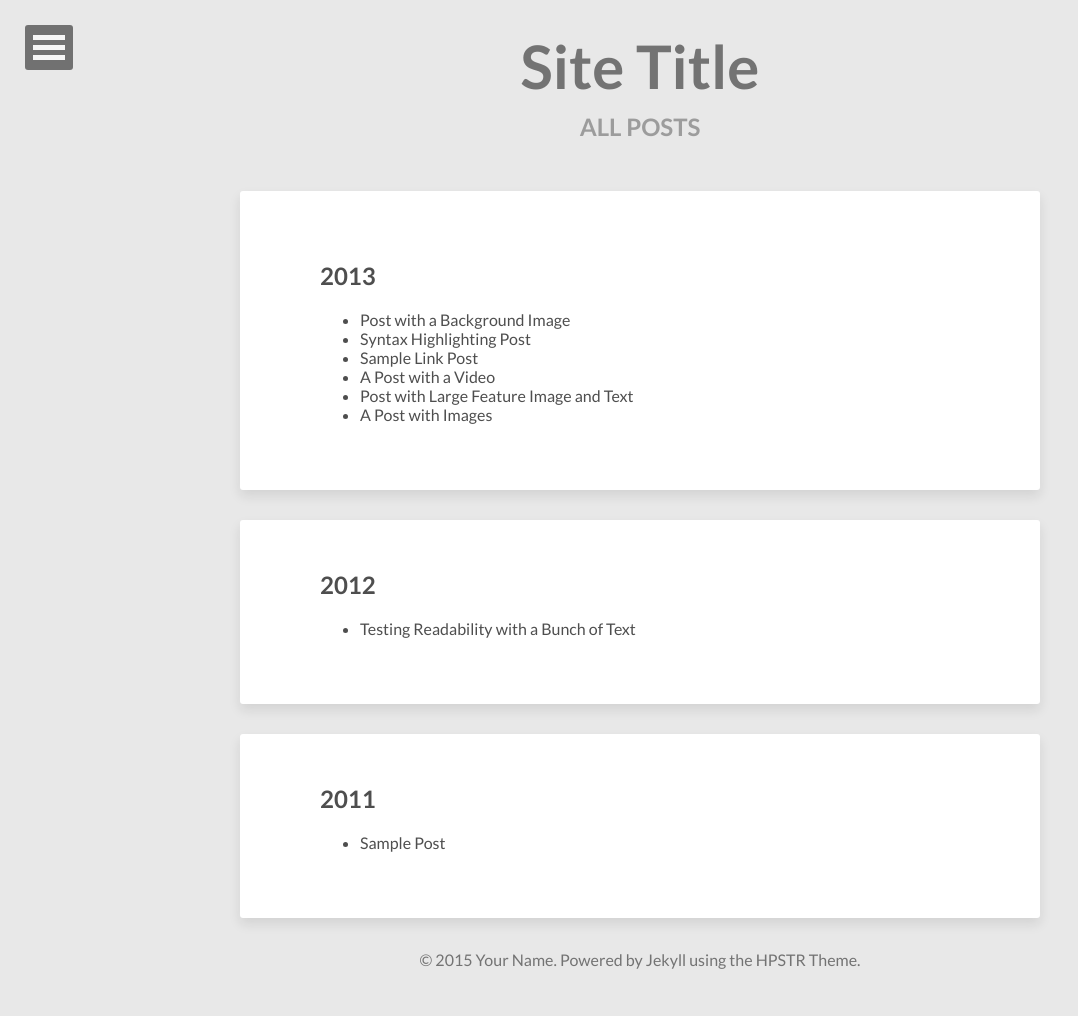
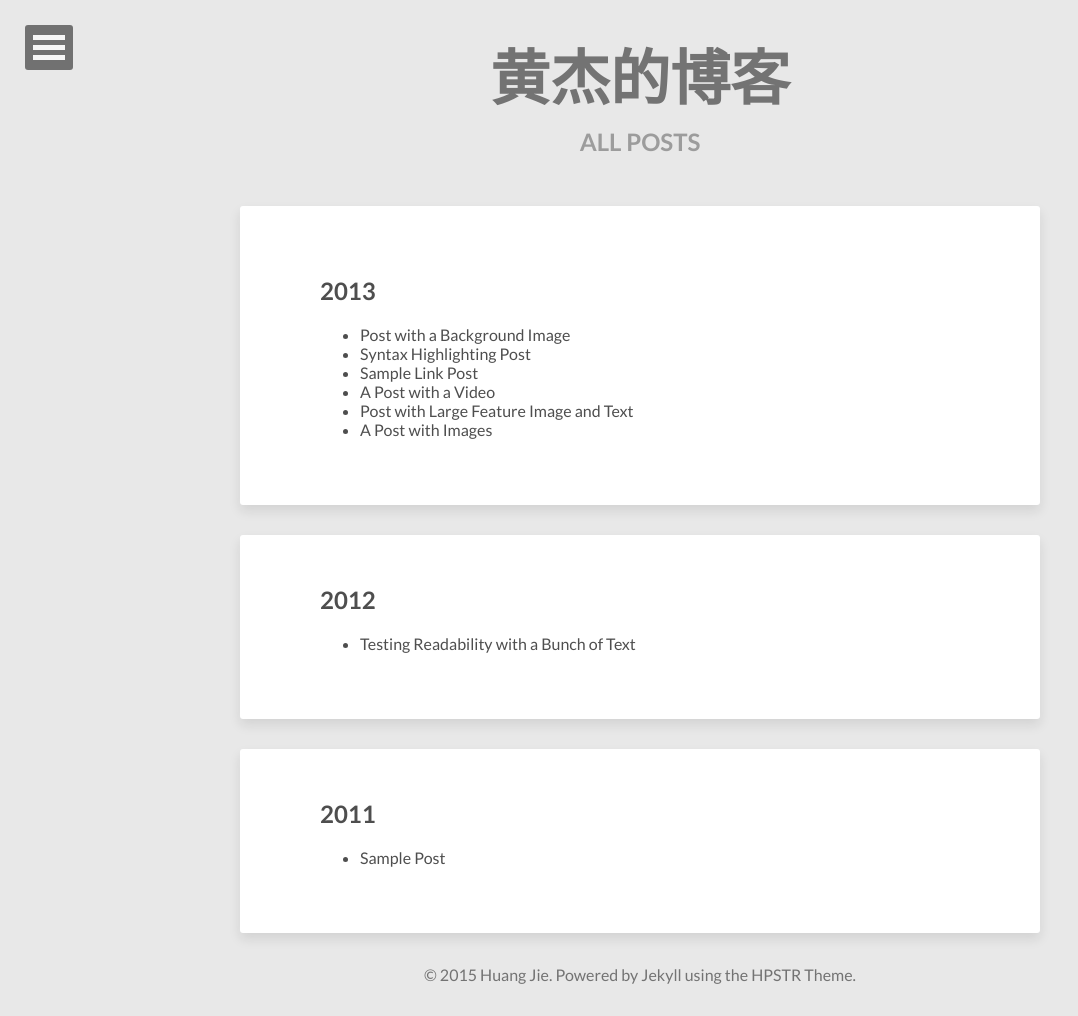
Before and after one commit to hj1984930/hj1984930.github.io, a Jekyll site: the page built from posts/index.html, in a window 1280 px wide. Shown: the whole page, without its empty margins (0-1078 px from the left). Built offline with Jekyll 4.4.1, drawn with Linux system fonts in a browser that asks for light colours; nearby versions of some CDN libraries.

Commit message:
change title

```diff
--- a/_config.yml
+++ b/_config.yml
@@ -1,5 +1,5 @@
-title:            Site Title
-description:      Describe your website here.
+title:            黄杰的博客
+description:      记录点滴心得
 disqus_shortname: hpstrtheme
 reading_time:     true
 words_per_minute: 200
@@ -9,10 +9,10 @@ url:
 
 # Owner/author information
 owner:
-  name:           Your Name
+  name:           Huang Jie
   avatar:         avatar.jpg
   bio:            "Your bio goes here. It shouldn't be super long but a good two sentences or two should suffice."
-  email:          you@email.com
+  email:          hj1984930@gmail.com
   # Social networking links used in footer. Update and remove as you like.
   twitter:
   facebook:
```
